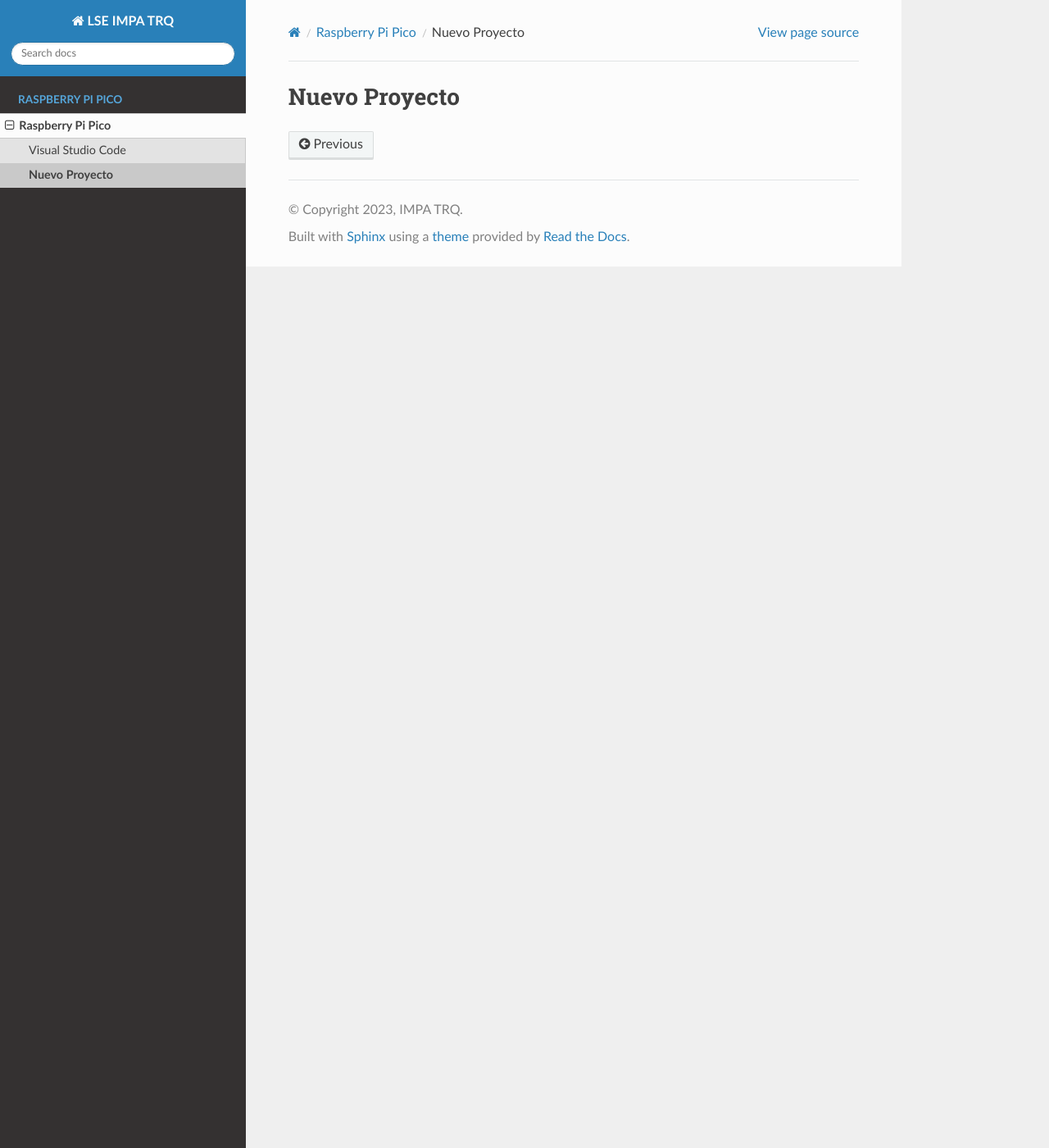
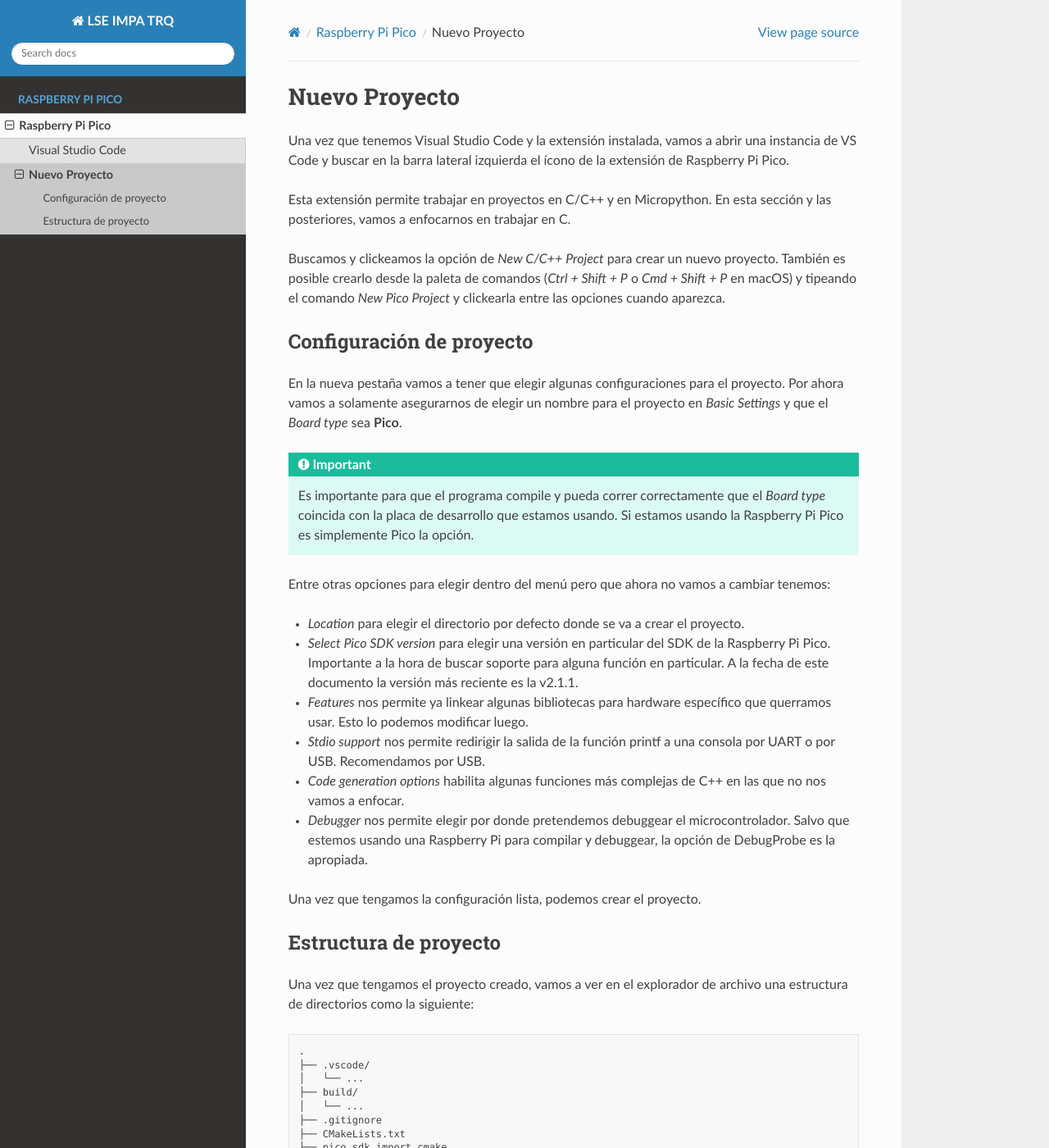
Before and after one commit to impatrq/lse, a Sphinx documentation site: the page built from docs/source/raspberry-pi-pico/setup/02_new_project.rst, in a window 1280 px wide and 1400 px high. Shown: the whole window at 82% size. Built offline with Sphinx 7.4.7 and the Read the Docs theme 3.1.0, drawn with Linux system fonts in a browser that asks for light colours; some of the changed text lies outside the part shown.

Commit message:
docs: new project data

```diff
--- a/docs/source/raspberry-pi-pico/setup/02_new_project.rst
+++ b/docs/source/raspberry-pi-pico/setup/02_new_project.rst
@@ -1,3 +1,55 @@
 **************
 Nuevo Proyecto
 **************
+
+Una vez que tenemos Visual Studio Code y la extensión instalada, vamos a abrir una instancia de VS Code y buscar en la barra lateral izquierda el ícono de la extensión de Raspberry Pi Pico.
+
+Esta extensión permite trabajar en proyectos en C/C++ y en Micropython. En esta sección y las posteriores, vamos a enfocarnos en trabajar en C.
+
+Buscamos y clickeamos la opción de *New C/C++ Project* para crear un nuevo proyecto. También es posible crearlo desde la paleta de comandos (*Ctrl + Shift + P* o *Cmd + Shift + P* en macOS) y tipeando el comando *New Pico Project* y clickearla entre las opciones cuando aparezca.
+
+Configuración de proyecto
+*************************
+
+En la nueva pestaña vamos a tener que elegir algunas configuraciones para el proyecto. Por ahora vamos a solamente asegurarnos de elegir un nombre para el proyecto en *Basic Settings* y que el *Board type* sea **Pico**.
+
+.. important::
+
+  Es importante para que el programa compile y pueda correr correctamente que el *Board type* coincida con la placa de desarrollo que estamos usando. Si estamos usando la Raspberry Pi Pico es simplemente Pico la opción.
+
+Entre otras opciones para elegir dentro del menú pero que ahora no vamos a cambiar tenemos:
+
+- *Location* para elegir el directorio por defecto donde se va a crear el proyecto.
+- *Select Pico SDK version* para elegir una versión en particular del SDK de la Raspberry Pi Pico. Importante a la hora de buscar soporte para alguna función en particular. A la fecha de este documento la versión más reciente es la v2.1.1.
+- *Features* nos permite ya linkear algunas bibliotecas para hardware específico que querramos usar. Esto lo podemos modificar luego.
+- *Stdio support* nos permite redirigir la salida de la función printf a una consola por UART o por USB. Recomendamos por USB.
+- *Code generation options* habilita algunas funciones más complejas de C++ en las que no nos vamos a enfocar.
+- *Debugger* nos permite elegir por donde pretendemos debuggear el microcontrolador. Salvo que estemos usando una Raspberry Pi para compilar y debuggear, la opción de DebugProbe es la apropiada.
+
+Una vez que tengamos la configuración lista, podemos crear el proyecto.
+
+Estructura de proyecto
+**********************
+
+Una vez que tengamos el proyecto creado, vamos a ver en el explorador de archivo una estructura de directorios como la siguiente:
+
+.. code-block:: shell
+
+  .
+  ├── .vscode/
+  │   └── ...
+  ├── build/
+  │   └── ...
+  ├── .gitignore
+  ├── CMakeLists.txt
+  ├── pico_sdk_import.cmake
+  └── main.c
+
+Veamos un poco que significan estos directorios y archivos:
+
+- *.vscode* es un directorio oculto que genera VS Code con varios archivos JSON con datos sobre las extensiones, el proyecto y las opciones de debuggeo entre otras.
+- *build* es el directorio donde van a parar los archivos objeto compilados, entre ellos el .uf2 que se graba en la flash del microcontrolador.
+- *.gitignore* es el archivo que se usa para decirle a Git que archivos o directorios ignorar del repositorio.
+- *CMakeLists.txt* es el archivo que describe las reglas de compilación y las dependencias entre bibliotecas.
+- *pico_sdk_import.cmake* tiene las reglas para obtener y compilar el SDK de la Raspberry Pi Pico.
+- *main.c* o el nombre con el que hayamos llamado el proyecto, contiene nuestro programa principal con el que vamos a trabajar.
```
